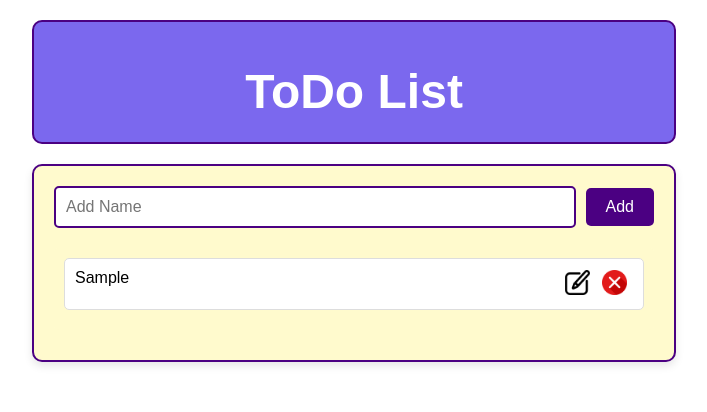
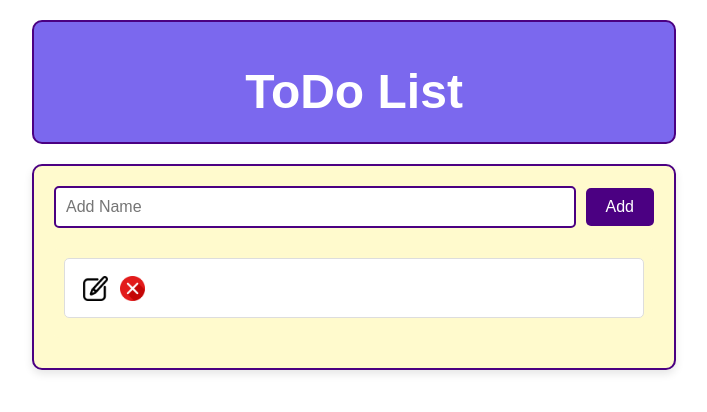
Before and after one commit to iamayush25/ToDo-List, a React (Create React App) app: page / in a window 1280 px wide. Both pictures are taken after typing "Sample" into the empty fields and a click on the button "Add". Shown: the top 412 px of the page, without its empty margins (286-993 px from the left). Built offline with nearby package versions, Linux system fonts and the light colour scheme.

Commit message:
Add Data In table

```diff
--- a/src/Components/Data.jsx
+++ b/src/Components/Data.jsx
@@ -1,21 +1,36 @@
-import React from 'react'
+import React from 'react';
 import './App.css';
 
-function Data({AllData , deleteItem , id , editItemPrompt} ) {
-
+function Data({ AllData, deleteItem, id, editPrompt }) {
   return (
     <>
       <li className='todo-list'>
-        {AllData}
-        <div>
-          <button className='Edit-button'><img src={require('./Image/Edit-button.png')} alt="Edit Button"
-          onClick={() => editItemPrompt(id)} /></button>
-          <button className='Delete-button'><img src={require('./Image/delete-button.png')} alt="Delete Button" onClick={() => deleteItem(id)} /></button>
-        </div>
+        <table>
+          <tbody>
+            <tr>
+              <td>{AllData.name}</td>
+              <td>{AllData.contact}</td>
+              <td>{AllData.city}</td>
+            </tr>
+            <button className='Edit-button' onClick={() => editPrompt(id)}>
+            <img src={require('./Image/Edit-button.png')} alt="Edit Button" />
+          </button>
+          <button className='Delete-button' onClick={() => deleteItem(id)}>
+            <img src={require('./Image/delete-button.png')} alt="Delete Button" />
+          </button>
+          </tbody>
+        </table>
+        {/* <div>
+          <button className='Edit-button' onClick={() => editPrompt(id)}>
+            <img src={require('./Image/Edit-button.png')} alt="Edit Button" />
+          </button>
+          <button className='Delete-button' onClick={() => deleteItem(id)}>
+            <img src={require('./Image/delete-button.png')} alt="Delete Button" />
+          </button>
+        </div> */}
       </li>
-
     </>
-  )
+  );
 }
 
 export default Data;
```
